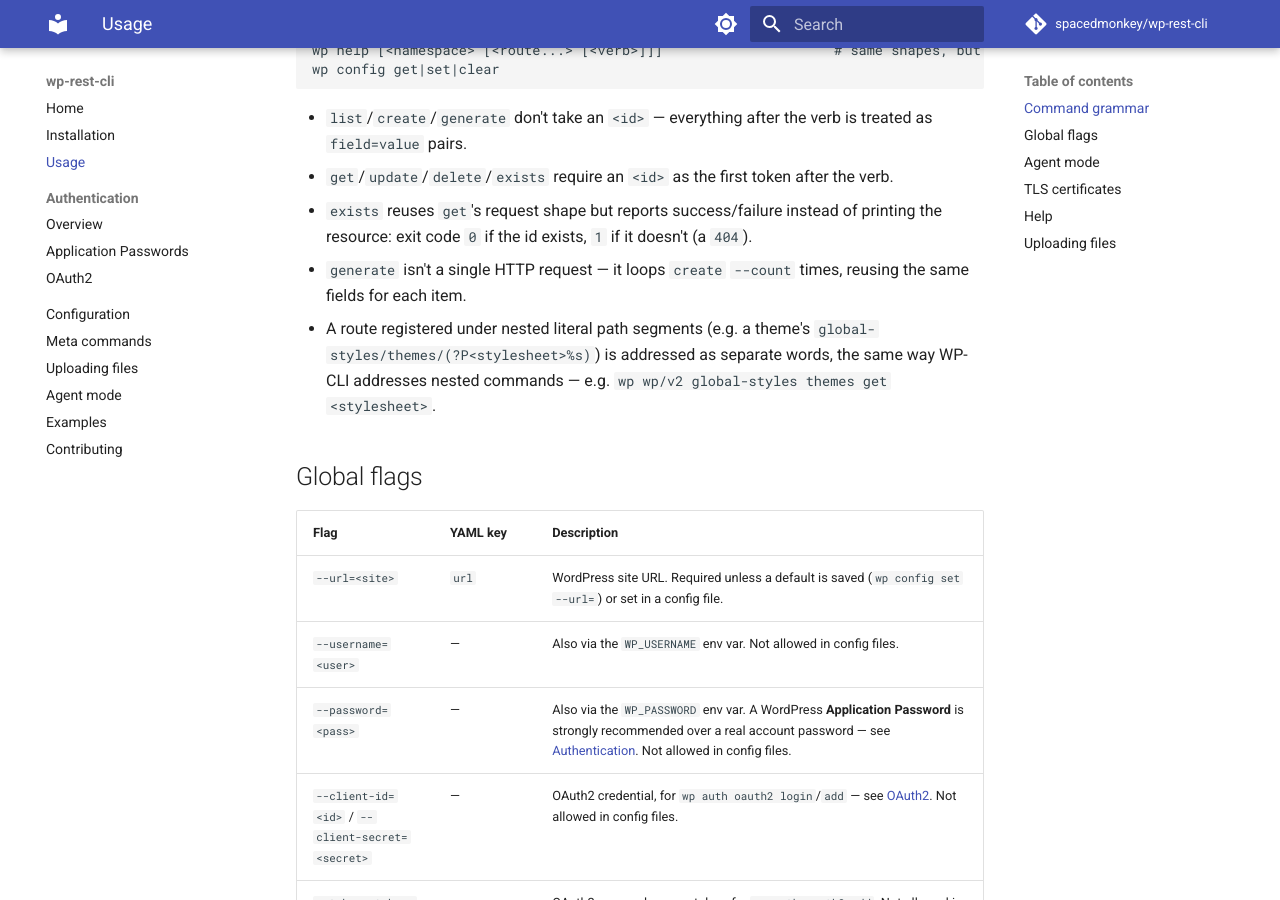
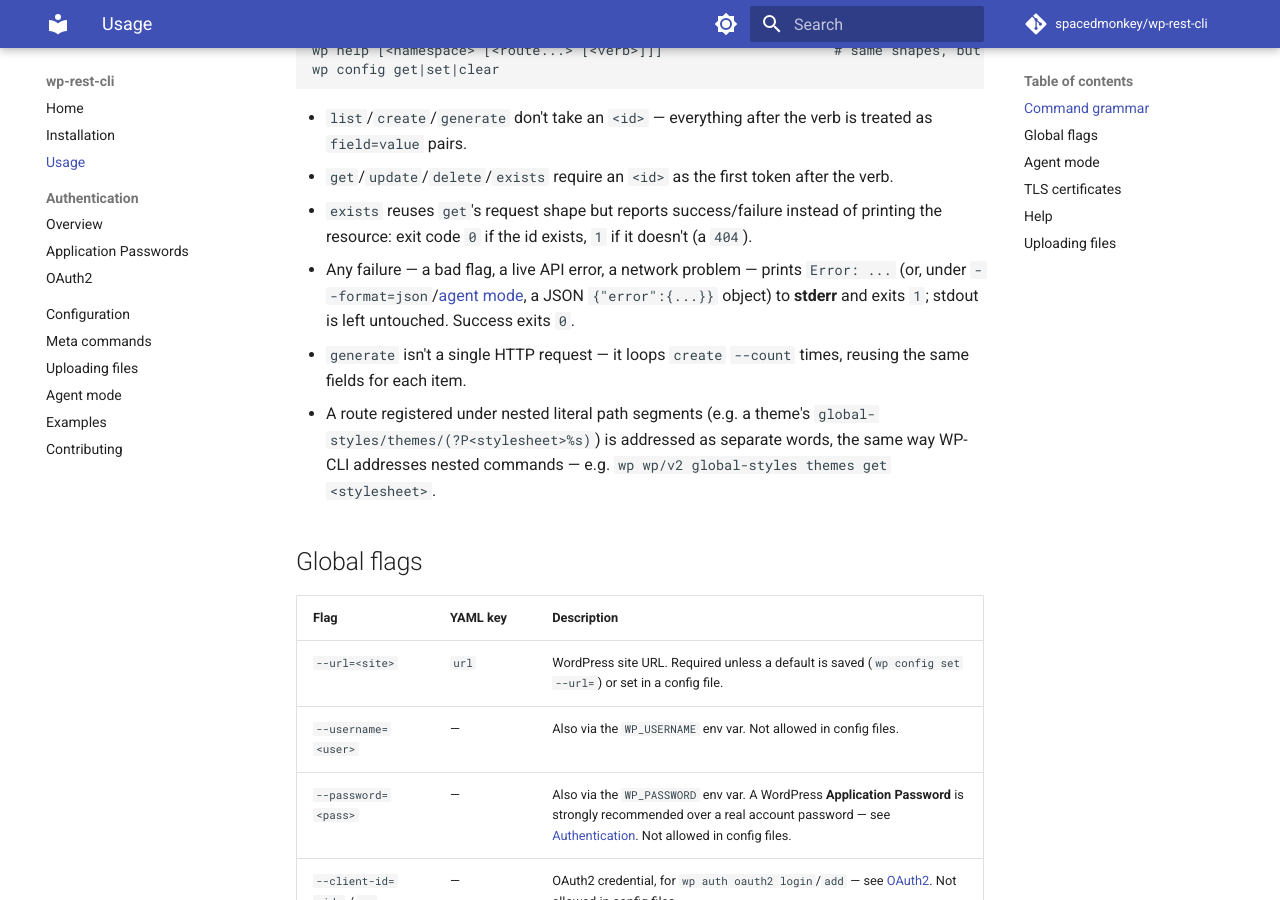
Before and after one commit to spacedmonkey/wp-rest-cli, an MkDocs documentation site: the page built from docs/usage.md, in a window 1280 px wide and 900 px high, scrolled down 477 px. Built offline with MkDocs 1.6.1 and Material for MkDocs 9.7.7, drawn with Linux system fonts in a browser that asks for light colours; comment, search, counter and statistics services are not loaded.

Commit message:
docs: state the general failure/exit-code contract in usage.md
Co-Authored-By: Claude Sonnet 5 <noreply@anthropic.com>
Claude-Session: https://claude.ai/code/session_019NpKqCFQvncUYo6BUSHu7E

```diff
--- a/docs/usage.md
+++ b/docs/usage.md
@@ -23,6 +23,7 @@ wp config get|set|clear
 -   `list`/`create`/`generate` don't take an `<id>` — everything after the verb is treated as `field=value` pairs.
 -   `get`/`update`/`delete`/`exists` require an `<id>` as the first token after the verb.
 -   `exists` reuses `get`'s request shape but reports success/failure instead of printing the resource: exit code `0` if the id exists, `1` if it doesn't (a `404`).
+-   Any failure — a bad flag, a live API error, a network problem — prints `Error: ...` (or, under `--format=json`/[agent mode](agent-mode.md), a JSON `{"error":{...}}` object) to **stderr** and exits `1`; stdout is left untouched. Success exits `0`.
 -   `generate` isn't a single HTTP request — it loops `create` `--count` times, reusing the same fields for each item.
 -   A route registered under nested literal path segments (e.g. a theme's `global-styles/themes/(?P<stylesheet>%s)`) is addressed as separate words, the same way WP-CLI addresses nested commands — e.g. `wp wp/v2 global-styles themes get <stylesheet>`.
 
```
